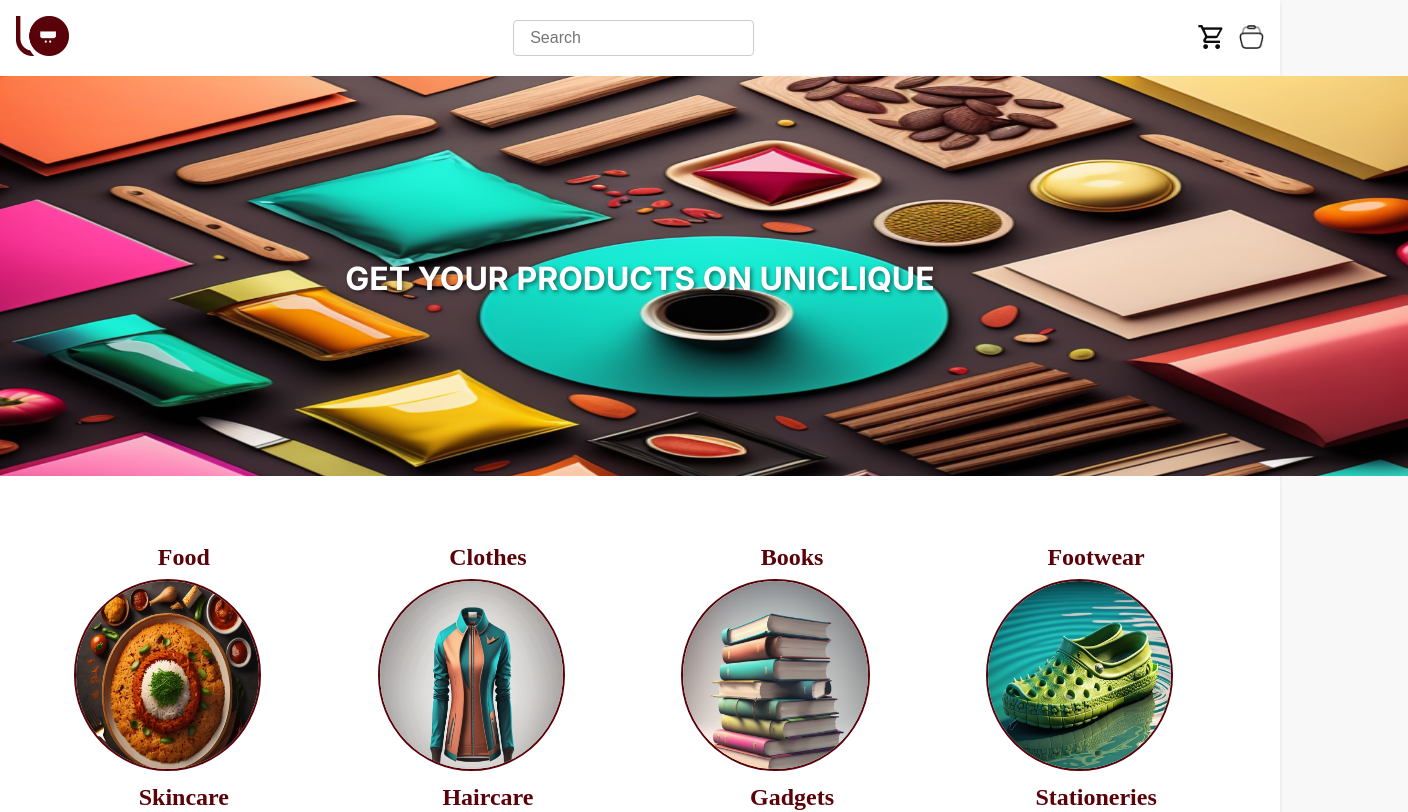
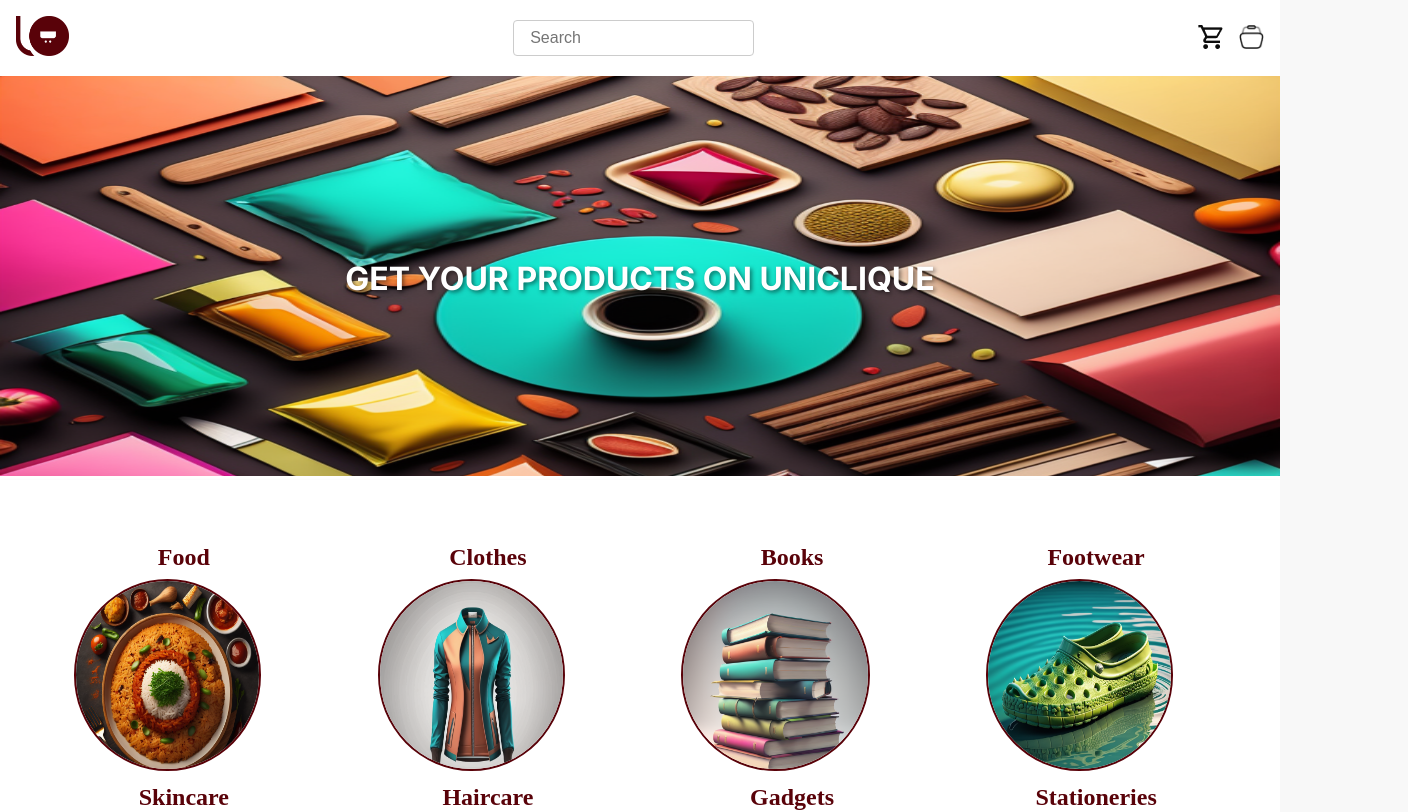
Before and after one commit to Oyinade003/Product-Page, a React (Vite) app in the folder product_page/: page / in a window 1280 px wide. Shown: the top 812 px of the page, 1408 px wide, since content can reach past the window. Built offline with nearby package versions, Linux system fonts and the light colour scheme.

Commit message:
Size adjustments

```diff
--- a/product_page/src/components/Header.jsx
+++ b/product_page/src/components/Header.jsx
@@ -29,7 +29,7 @@
         <div className={styles.headerTextWrapper}>
             <h2 className={styles.headerText}>GET YOUR PRODUCTS ON UNICLIQUE</h2>
         </div>
-        <img src={headerimg} alt="Header" />
+        <img src={headerimg} alt="Header" className={styles.headerImage} />
       </div>
     </header>
   )
--- a/product_page/src/styles/Header.module.css
+++ b/product_page/src/styles/Header.module.css
@@ -30,14 +30,9 @@
     text-shadow: 2px 2px 4px rgba(0, 0, 0, 0.5);
   }
 
-  /* .headerImage {
-    width: 110%;
-    height: 10px;
-  } */
-
   .headericon img{
     height: 25rem;
-    width: 110%;
+    width: 100%;
   }
 
   .logo img {
--- a/product_page/src/styles/index.css
+++ b/product_page/src/styles/index.css
@@ -9,5 +9,6 @@
 body {
   font-family: 'Inter', sans-serif;
   background-color: #f8f8f8;
-  color: #333;
+  color: #590209;
+  max-width: 100%;
 }
```
